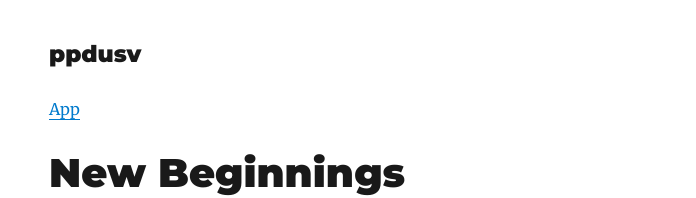
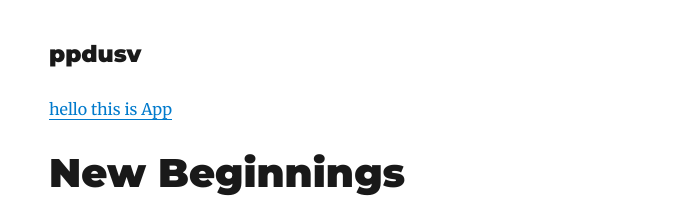
Before and after one commit to DaoHuyTuan/daohuytuan, a Gatsby site: page /new-beginnings/ in a window 1280 px wide. Shown: the top 198 px of the page, without its empty margins (276-972 px from the left). Built offline with nearby package versions, Linux system fonts and the light colour scheme; Gatsby itself is replaced by a stand-in of ours; some packages are replaced by stand-ins of ours.

Commit message:
test jenkins

```diff
--- a/src/templates/blog-post.js
+++ b/src/templates/blog-post.js
@@ -16,7 +16,7 @@
           title={post.frontmatter.title}
           description={post.frontmatter.description || post.excerpt}
         />
-        <a href="https://app.daohuytuan.com">App</a>
+        <a href="https://app.daohuytuan.com">hello this is App</a>
         <article>
           <header>
             <h1
```
